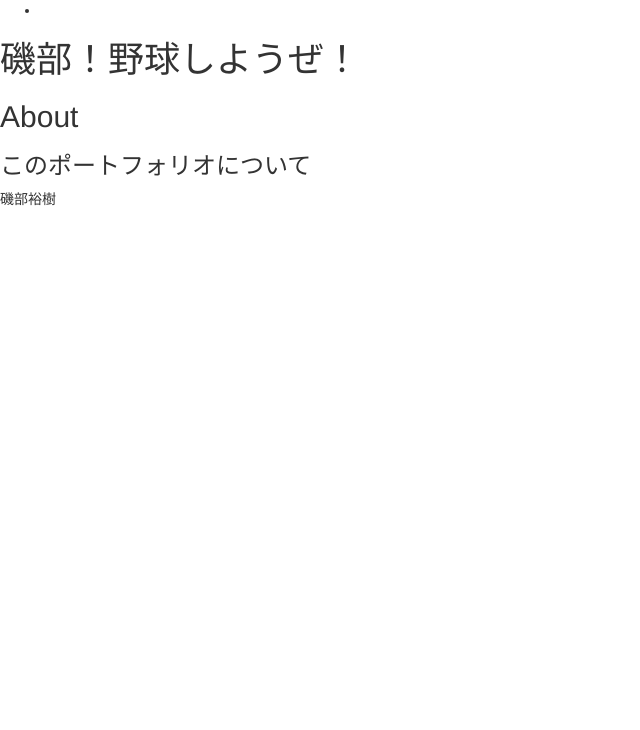
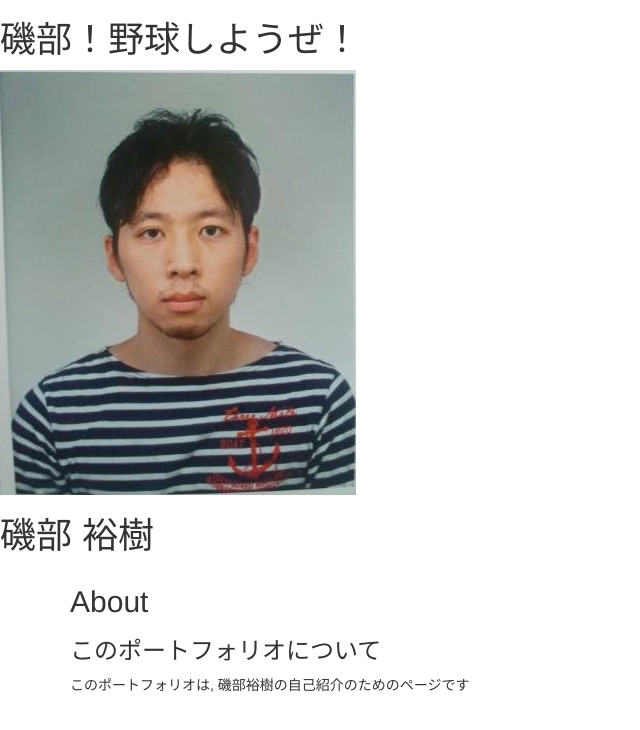
Before and after one commit to beechan/beechan.github.io, a plain HTML site: page index.html in a window 1280 px wide. Shown: the whole page, without its empty margins (0-640 px from the left). Drawn offline with nearby package versions, Linux system fonts and the light colour scheme.

Commit message:
profile画像を追加 htmlの構造化を完了

```diff
--- a/index.html
+++ b/index.html
@@ -14,16 +14,19 @@
   </head>
   <body>
       <header>
-          <nav>
-              <ul>
-                  <li><a href="index.html"></a></li>
-              </ul>
-          </nav>
+          <h1>磯部！野球しようぜ！</h1>
+      <div id ="logo">
+          <img src="profile.jpg" alt="">
+          <h1>磯部 裕樹</h1>
+      </div>
       </header>
-    <h1>磯部！野球しようぜ！</h1>
+    <div class="container">
     <h2>About</h2>
+
+    <section class="about">
     <h3>このポートフォリオについて</h3>
-
-    <p>磯部裕樹</p>
+        <p>このポートフォリオは, 磯部裕樹の自己紹介のためのページです</p>
+    </section>
+    </div>
   </body>
 </html>
```
Also changed, not shown: profile.jpg (added).
